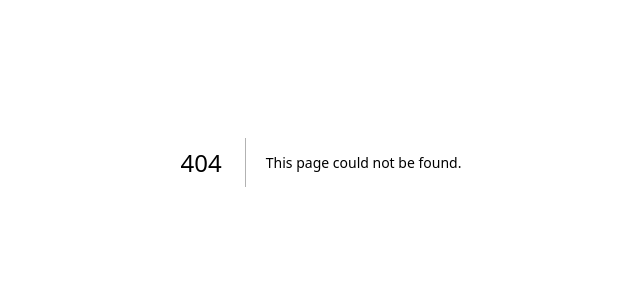
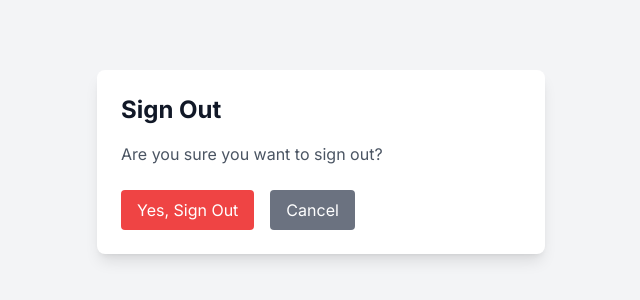
Before and after one commit to iziuqo/oidc-auth-system, a Next.js app: page /auth/signout in a window 1280 px wide. Before the commit this address had no page. Shown: the part 238-538 px from the top of the page, without its empty margins (319-959 px from the left). Built offline with nearby package versions, Linux system fonts and the light colour scheme; no server answers.

Commit message:
Create page.tsx

```diff
--- /dev/null
+++ b/app/auth/signout/page.tsx
@@ -0,0 +1,28 @@
+// app/auth/signout/page.tsx
+import { signOut } from "../../auth"
+
+export default function SignOutPage() {
+  return (
+    <div className="min-h-screen bg-gray-100 flex items-center justify-center p-4">
+      <div className="max-w-md w-full bg-white rounded-lg shadow-lg p-6">
+        <h1 className="text-2xl font-bold text-gray-900 mb-4">Sign Out</h1>
+        <p className="text-gray-600 mb-6">Are you sure you want to sign out?</p>
+
+        <div className="space-x-4">
+          <form className="inline-block" action={async () => { 'use server'; await signOut({ redirectTo: '/' }) }}>
+            <button className="bg-red-500 text-white px-4 py-2 rounded hover:bg-red-600 transition duration-200">
+              Yes, Sign Out
+            </button>
+          </form>
+
+          <a
+            href="/dashboard"
+            className="inline-block bg-gray-500 text-white px-4 py-2 rounded hover:bg-gray-600 transition duration-200"
+          >
+            Cancel
+          </a>
+        </div>
+      </div>
+    </div>
+  )
+}
```
